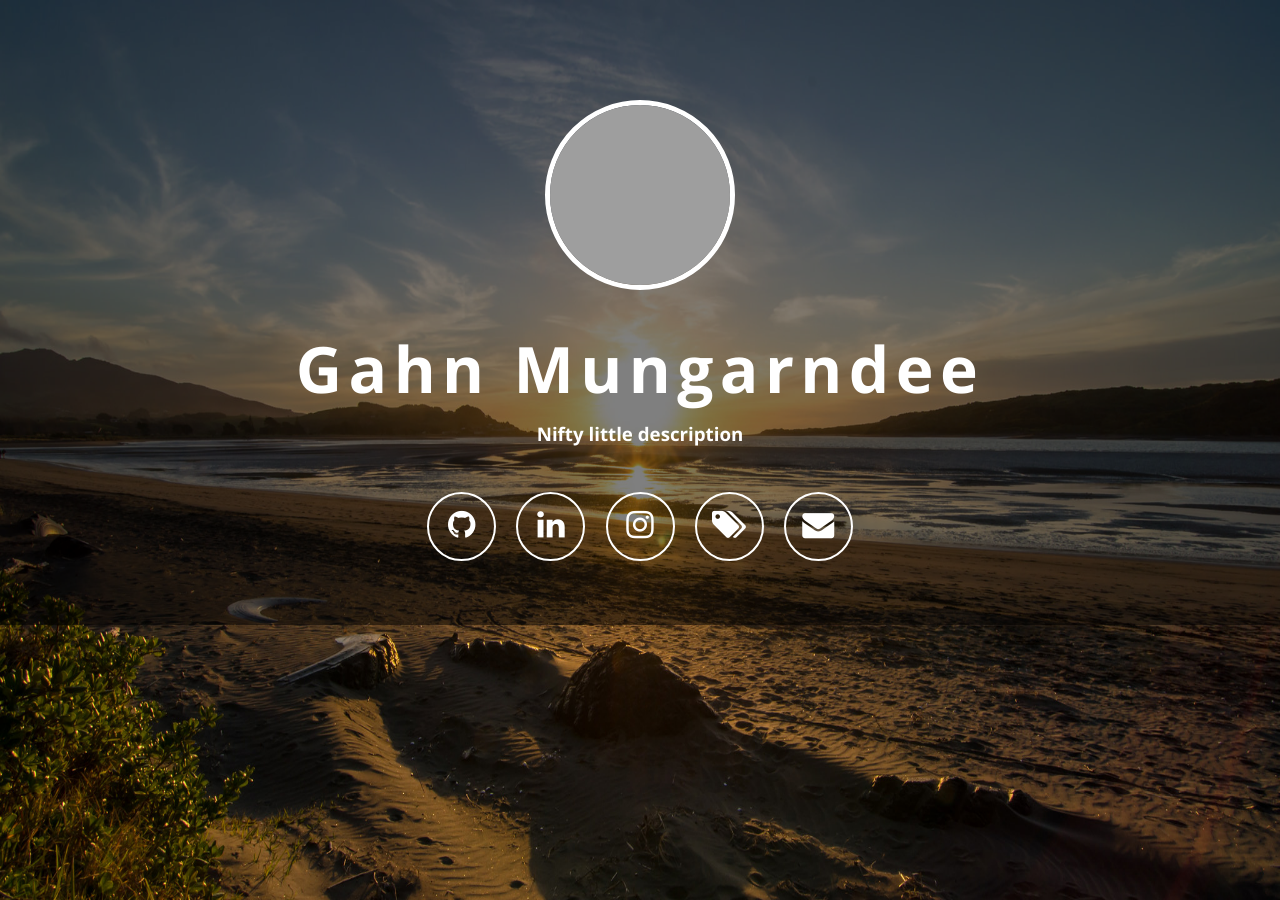
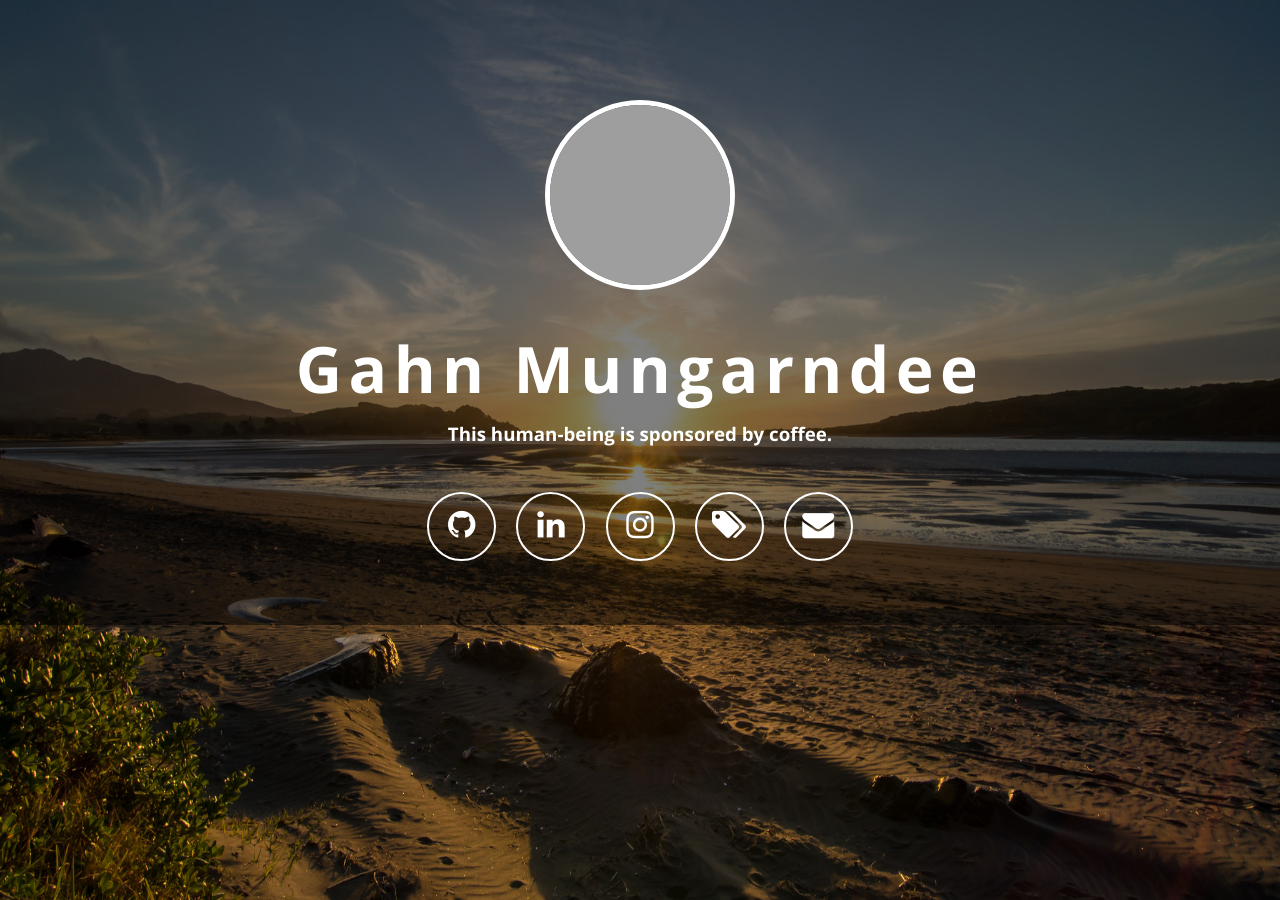
Before and after one commit to itsgahndi/itsgahndi.github.io, a Jekyll site: the page built from index.html, in a window 1280 px wide. Built offline with Jekyll 4.4.1, drawn with Linux system fonts in a browser that asks for light colours; nearby versions of some CDN libraries; grey boxes are pictures that could not be loaded.

Commit message:
Update _config.yml

```diff
--- a/_config.yml
+++ b/_config.yml
@@ -1,20 +1,22 @@
 # Site settings
 name: Gahn Mungarndee
-description: "Nifty little description"
+description: "This human-being is sponsored by coffee."
 url: "gahnmungarndee.me"
 
 
 # Delete the lines you don't need
 # about 5 elements are recomended
+linkedin_username: gahn-mungarndee
+blog_url: "/blog"
+email: gahn@mungarndee.com
 github_username:  itsgahndi
+instagram_username:  venturingcrew2992
 #codepen_username: your_codepen_username_goes_here
 #facebook_username: your_facebook_username_goes_here
 #vk_username: your_vk_username_goes_here
 #twitter_username: your_twitter_username_goes_here
 #google_plus_username: your_google_plus_username_goes_here
-linkedin_username: gahn-mungarndee
 #vine_username:  your_vine_username_goes_here
-instagram_username:  venturingcrew2992
 #flickr_username: your_flickr_username_goes_here
 #steam_username: your_steam_username_goes_here
 #soundcloud_username:  your_soundcloud_username_goes_here
@@ -24,8 +26,6 @@ instagram_username:  venturingcrew2992
 #tumblr_username: your_tumblr_username_goes_here
 #weibo_username: your_weibo_username_goes_here
 #lastfm_username: your_lastfm_username_goes_here
-blog_url: "/blog"
-email: gahn@mungarndee.com
 #public_key_url: "https://raw.pastebin.com/LINK-TO-PUBLIC-KEY"
 
 
```
